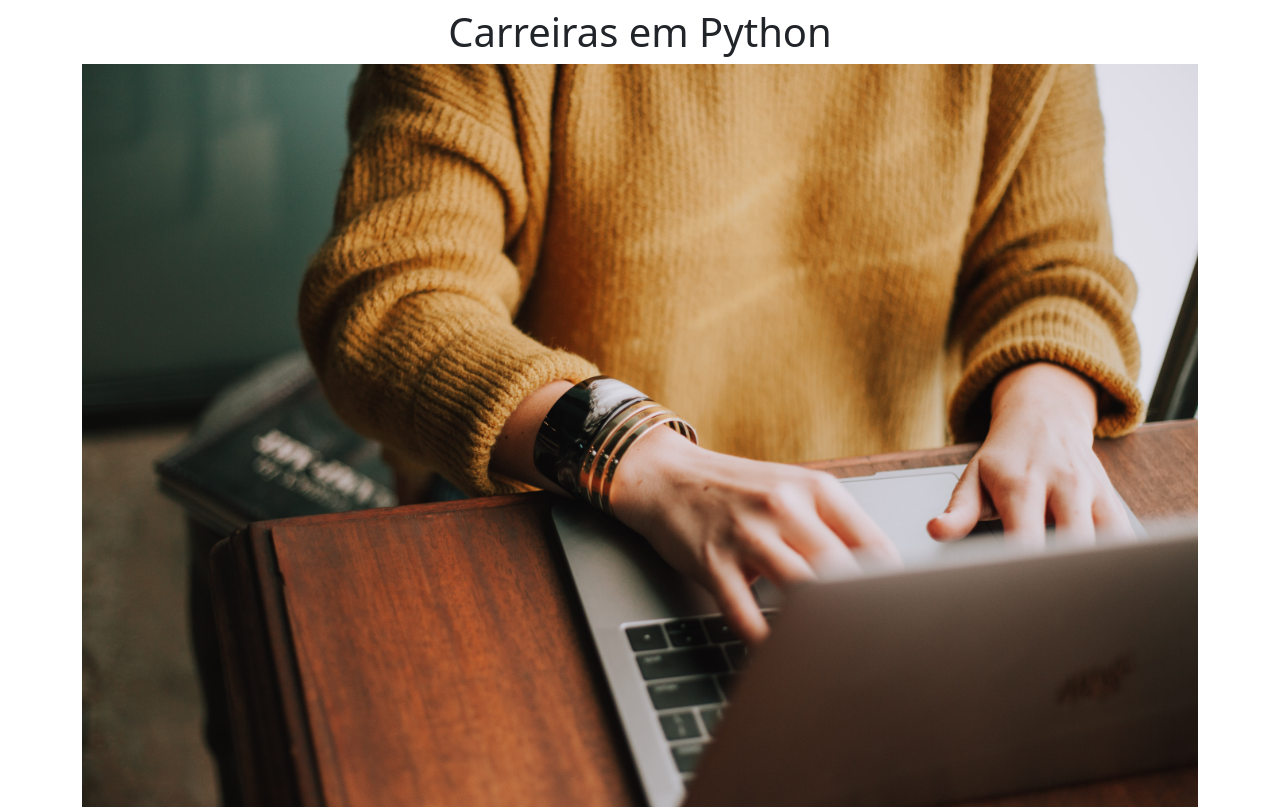
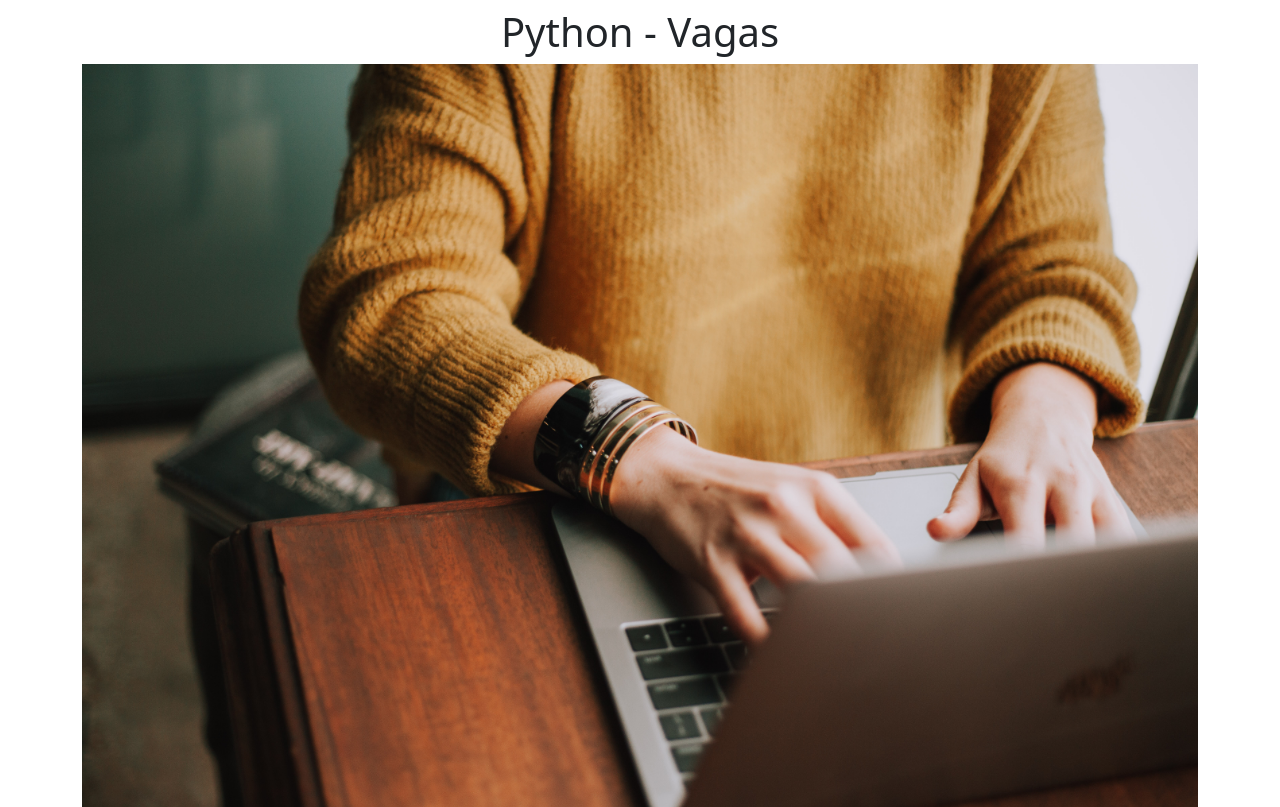
Before and after one commit to rcbmdev/Python-Carreiras, a Flask app: page / in a window 1280 px wide. Shown: the top 807 px of the page. Run offline with Flask 2, Linux system fonts and the light colour scheme.

Commit message:
Modificação Página Home

```diff
--- a/templates/home.html
+++ b/templates/home.html
@@ -4,12 +4,12 @@
     <meta charset="utf-8">
     <meta http-equiv="X-UA-Compatible" content="IE=Edge">
     <meta name="viewport" content="width=device-width, initial-scale=1.0">
-    <title>HomePage</title>
+    <title>Python - Vagas</title>
     <link rel="stylesheet" href="https://cdn.jsdelivr.net/npm/bootstrap@5.2.3/dist/css/bootstrap.min.css" integrity="sha384-rbsA2VBKQhggwzxH7pPCaAqO46MgnOM80zW1RWuH61DGLwZJEdK2Kadq2F9CUG65" crossorigin="anonymous">
   </head>
   <body>
     <div class="container">
-       <h1 class="text-center mt-2 mb-2">Carreiras em Python</h1>
+       <h1 class="text-center mt-2 mb-2">Python - Vagas</h1>
     <img class="img-fluid" src="{{url_for('static', filename='carreira.jpg')}}"/>
     <h2 class="text-center mt-2">Sobre o Site</h2>
     <p class="lead">
```
